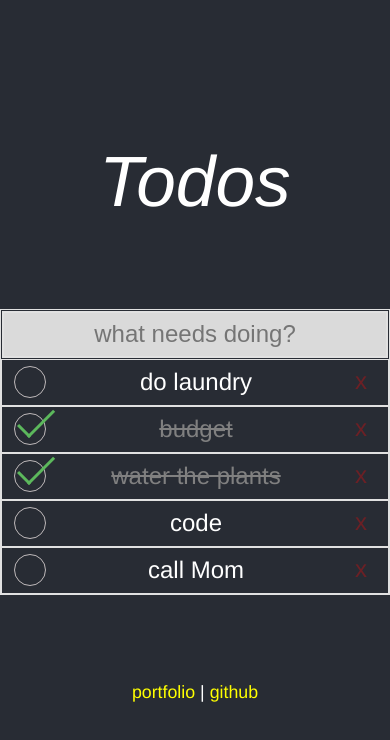
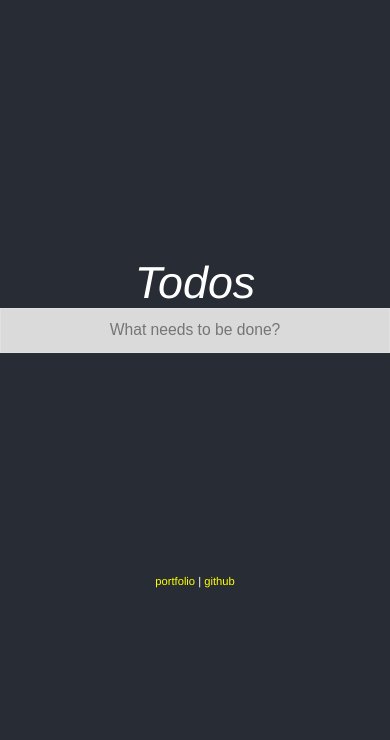
Before and after one commit to jamesroyston/todomvc-clone, a React (Create React App) app: page / in a window 390 px wide. Shown: the top 740 px of the page. Built offline with nearby package versions, Linux system fonts and the light colour scheme.

Commit message:
fix border issue around form. made fontsize and list more responsive

```diff
--- a/src/App.css
+++ b/src/App.css
@@ -2,21 +2,21 @@
 	padding: 3em 0 3em 0;
 	box-sizing: border-box;
 	background-color: #282c34;
-	min-height: 100vh;
+	height: 100vh;
+	max-height: 100vh;
 	display: flex;
 	flex-direction: column;
 	align-items: center;
 	justify-content: space-evenly;
-	font-size: calc(10px + 2vmin);
+	font-size: 16px;
 	color: white;
 	font-family: Helvetica, sans-serif;
 }
 
-.Header {
-	font-weight: lighter;
-	font-size: 4em;
-	padding: 0;
-	margin: 0;
+@media (max-width: 400px) {
+	.App {
+		font-size: 0.7em;
+	}
 }
 
 textarea,
--- a/src/App.js
+++ b/src/App.js
@@ -7,7 +7,6 @@ import Footer from './components/Footer';
 class App extends Component {
 	render() {
 		return <div className="App">
-      <Header />
 			<TodoList />
 			<Footer />
 		</div>;
--- a/src/components/Header.js
+++ b/src/components/Header.js
@@ -2,12 +2,9 @@ import React, { Component } from 'react';
 
 export default class Header extends Component {
 	render() {
-		return (
-			<div>
-				<h1 className='Header'>
-					<em>Todos</em>
-				</h1>
-			</div>
-		);
+		return <h1
+			className="Header">
+			<em>Todos</em>
+		</h1>;
 	}
 }
--- a/src/components/InputForm.css
+++ b/src/components/InputForm.css
@@ -4,7 +4,7 @@
     box-sizing: border-box;
     height: 45px;
     width: 100%;
-    font-size: 24px;
+    font-size: 1.4em;
     background: #dadada;
     outline: none;
 }
--- a/src/components/InputForm.js
+++ b/src/components/InputForm.js
@@ -2,15 +2,15 @@ import React from 'react';
 import './InputForm.css';
 
 const InputForm = props => {
-	return <th>
+	return <li>
 		<form id="input" className='form' onSubmit={props.handleSubmit}>
 			<input
 				type='text'
-				placeholder='what needs doing?'
+				placeholder='What needs to be done?'
 				className='InputField'
 				onChange={props.handleChange}/>
 		</form>
-	</th>;
+	</li>;
 };
 
 export default InputForm;
--- a/src/components/TodoItem.css
+++ b/src/components/TodoItem.css
@@ -2,12 +2,13 @@
     display: flex;
     justify-content: space-between;
     align-items: center;
-    border: 1px solid #e1e1e1;
+    border: 0px solid #e1e1e1;
+    border-width: 0 1px 1px 1px;
     height: 45px;
-    font-size: 24px;
     position: relative;
     padding-left: 0.5em;
     padding-right: 0.5em;
+    font-size: 1.4em;
 }
 
 .content {
--- a/src/components/TodoList.css
+++ b/src/components/TodoList.css
@@ -1,15 +1,34 @@
 .TodoList {
-    border-collapse: collapse;
-    border: 1px solid #e1e1e1;
+    /* border-collapse: collapse; */
+    border: 0px solid #e1e1e1;
+    list-style: none;
+    padding: 0;
+    margin: 0;
+    width: 100%;
+}
+
+.TodoListContainer {
     width: 80%;
+    display: flex;
+    flex-direction: column;
+    align-items: center;
+}
+
+.Header {
+	font-weight: lighter;
+	font-size: 4em;
+    padding: 0;
+    margin: 0 auto;
 }
 
 @media (max-width: 400px) {
-    .TodoList {
+    .TodoListContainer {
         width: 100%;
     }
 }
 
-.form {
-    border: 1px solid #e1e1e1;
+@media (min-width: 810px) {
+    .TodoListContainer {
+        width: 60%;
+    }
 }
--- a/src/components/TodoList.js
+++ b/src/components/TodoList.js
@@ -1,6 +1,7 @@
 import React, { Component } from 'react';
 import TodoItem from './TodoItem';
 import InputForm from './InputForm';
+import Header from './Header';
 import './TodoList.css';
 
 export default class TodoList extends Component {
@@ -12,11 +13,11 @@ export default class TodoList extends Component {
 
 		this.state = {
 			todos: [
-				{ desc: 'do laundry', complete: false, id: 1, classList: '', edit: true },
-				{ desc: 'budget', complete: true, id: 2, classList: '', edit: false },
-				{desc: 'water the plants', complete: true, id: 3, classList: '', edit: false },
-				{desc: 'code', complete: false, id: 4, classList: '', edit: false },
-				{desc: 'call Mom', complete: false, id: 5, classList: '', edit: false }
+				// { desc: 'do laundry', complete: false, id: 1, classList: '', edit: true },
+				// { desc: 'budget', complete: true, id: 2, classList: '', edit: false },
+				// {desc: 'water the plants', complete: true, id: 3, classList: '', edit: false },
+				// {desc: 'code', complete: false, id: 4, classList: '', edit: false },
+				// {desc: 'call Mom', complete: false, id: 5, classList: '', edit: false }
 			]
 		};
 	}
@@ -87,7 +88,7 @@ export default class TodoList extends Component {
 	render() {
 		let todos;
 		todos = this.state.todos.map(todo => {
-			return <tr>
+			return <li>
 				<TodoItem
 					markDone={this.markDone.bind(this, todo.id)}
 					update={this.update.bind(this, todo.id)}
@@ -96,19 +97,21 @@ export default class TodoList extends Component {
 					id={todo.id}>
 					{todo}
 				</TodoItem>
-			</tr>;
+			</li>;
 		});
 
 		return (
-			<table className='TodoList'>
-				<tbody>
+			<div className="TodoListContainer">
+				<Header />
+				<ul className='TodoList'>
 					<InputForm
 						handleSubmit={this.handleSubmit}
 						handleChange={this.handleChange} />
 
 					{todos}
-				</tbody>
-			</table>
+				</ul>
+
+			</div>
 		);
 
 	}
```
Lines whose indentation alone changed are shown as unchanged.
